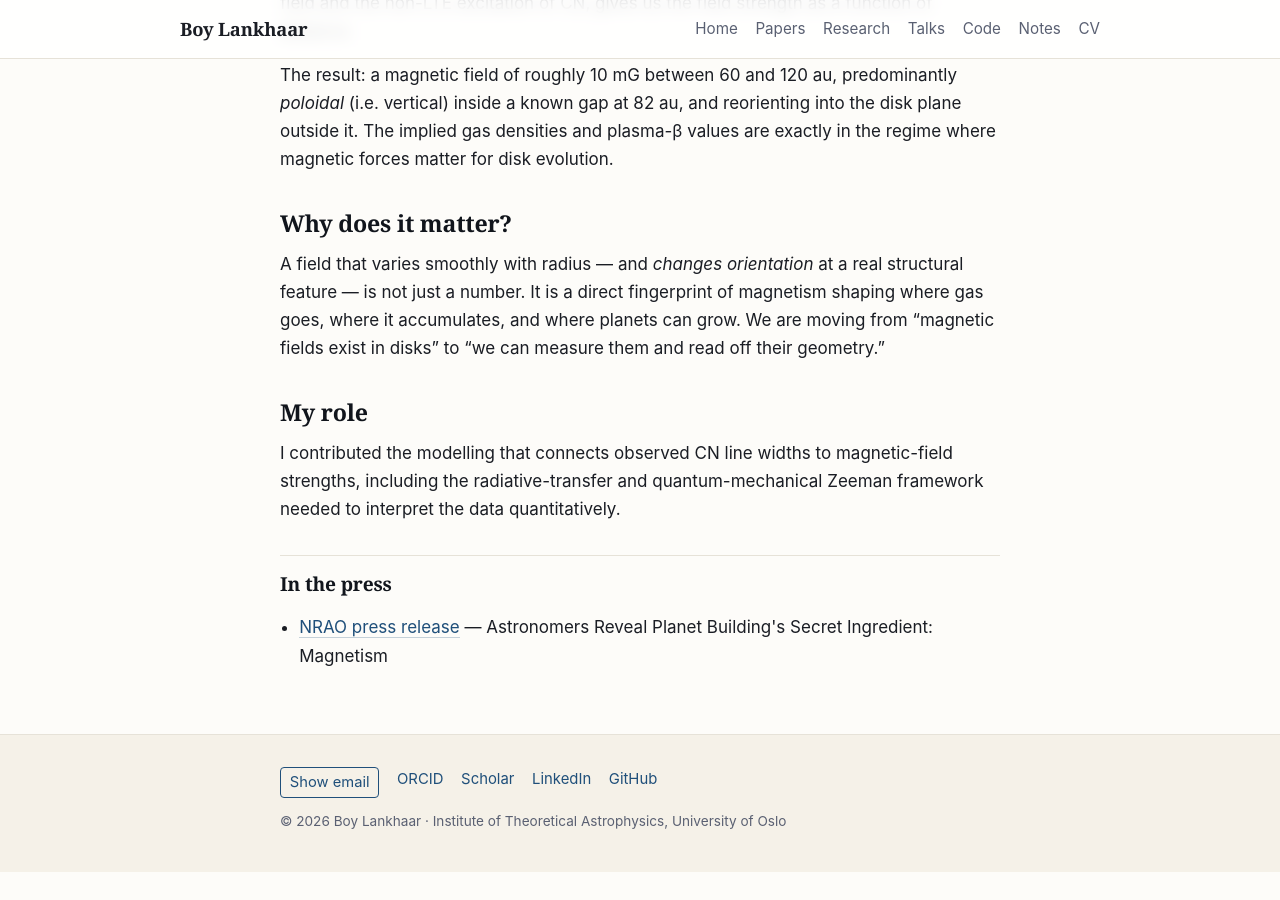
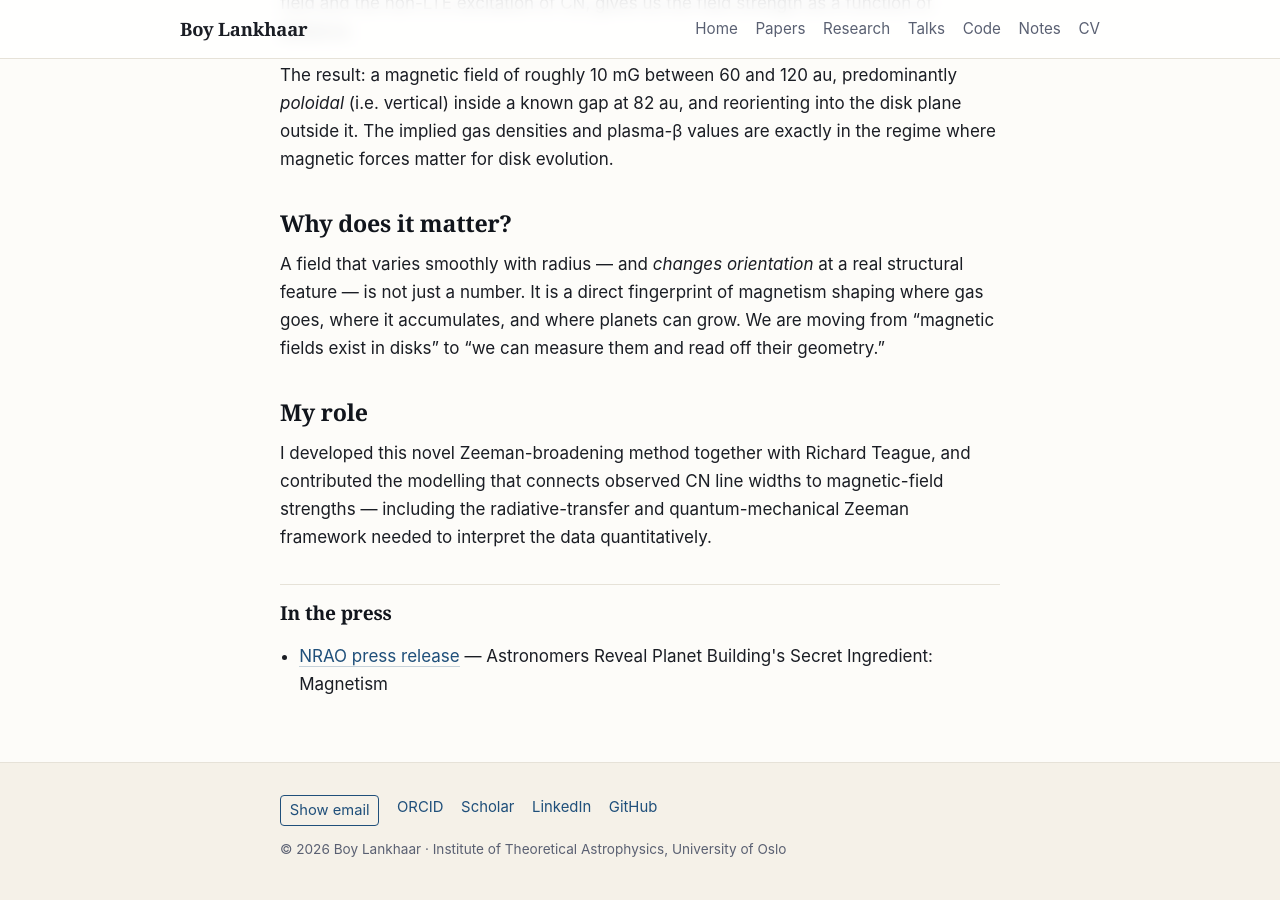
Before and after one commit to blankhaar/blankhaar.github.io, a Jekyll site: the page built from _papers/tw-hya-magnetic-field.md, in a window 1280 px wide and 900 px high, scrolled down 952 px. Built offline with Jekyll 4.4.1, drawn with Linux system fonts in a browser that asks for light colours; before the commit the page ends 1824 px from its top, so only the background shows below that.

Commit message:
Credit Richard Teague as co-developer of Zeeman-broadening method on TW Hya feature

```diff
--- a/_papers/tw-hya-magnetic-field.md
+++ b/_papers/tw-hya-magnetic-field.md
@@ -39,4 +39,4 @@ A field that varies smoothly with radius — and *changes orientation* at a real
 
 ## My role
 
-I contributed the modelling that connects observed CN line widths to magnetic-field strengths, including the radiative-transfer and quantum-mechanical Zeeman framework needed to interpret the data quantitatively.
+I developed this novel Zeeman-broadening method together with Richard Teague, and contributed the modelling that connects observed CN line widths to magnetic-field strengths — including the radiative-transfer and quantum-mechanical Zeeman framework needed to interpret the data quantitatively.
```
